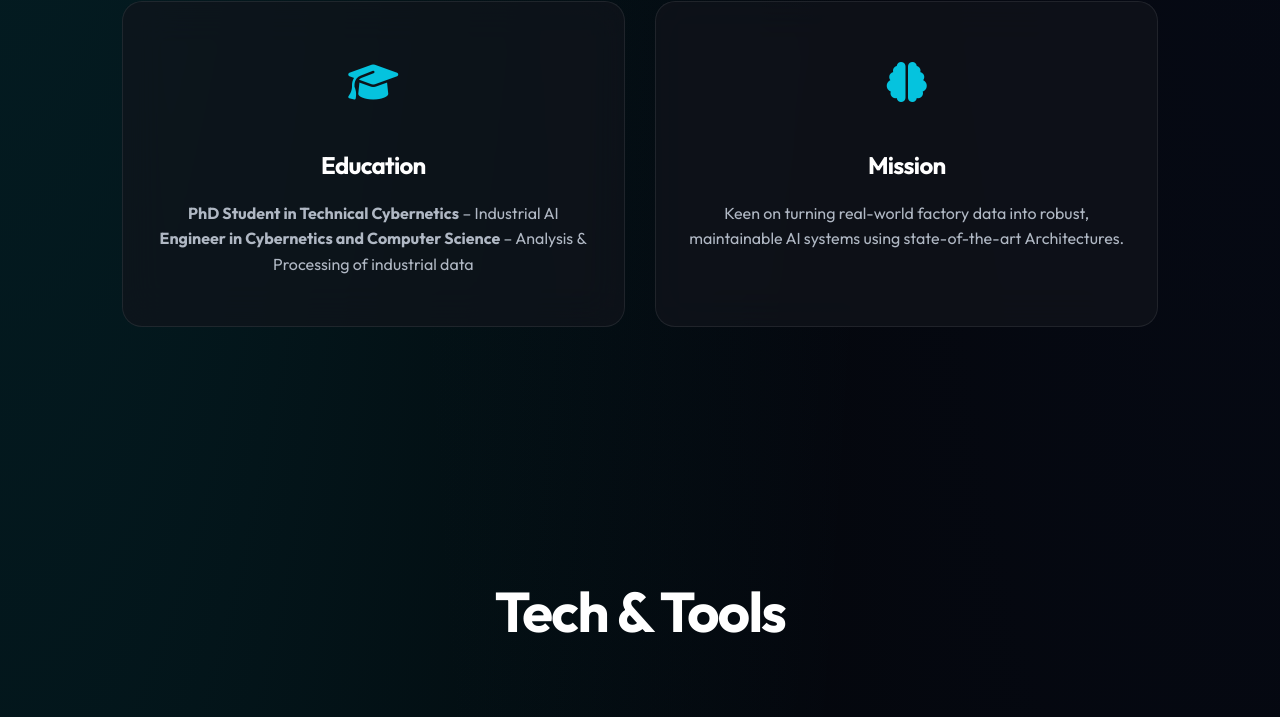
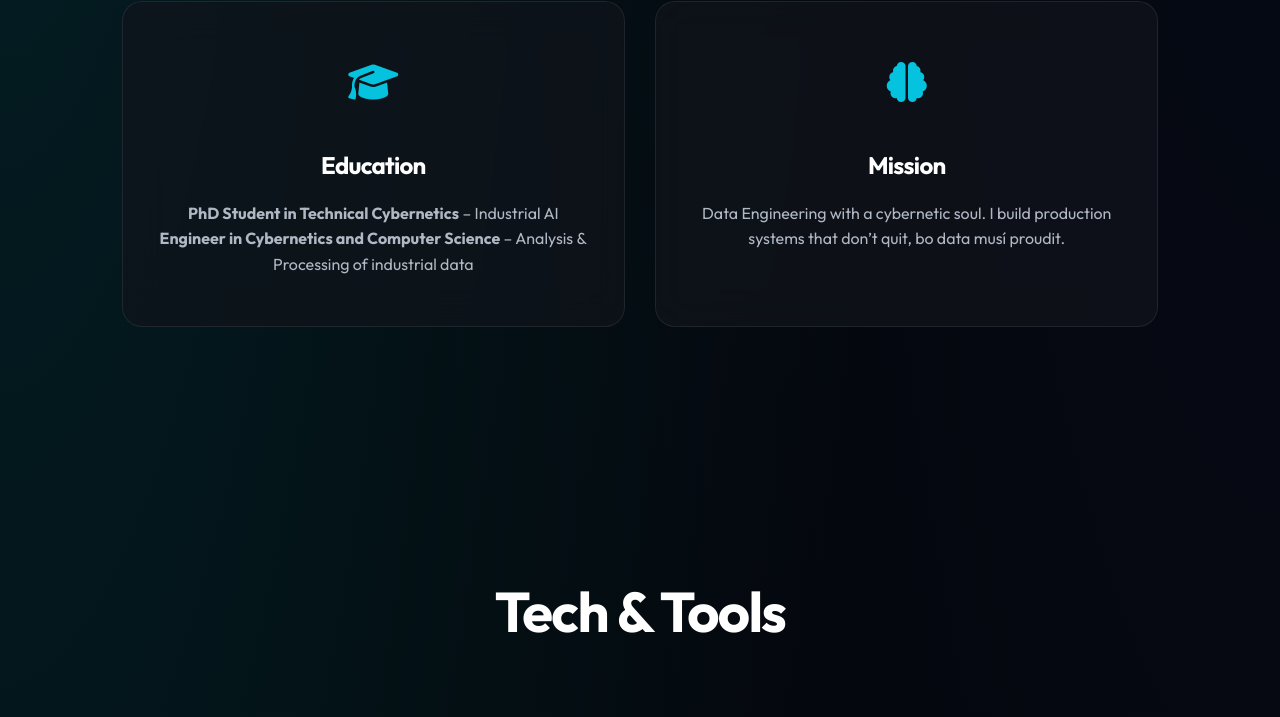
Before and after one commit to borispustejovsky/borispustejovsky, a plain HTML site: page index.html in a window 1280 px wide. Shown: the part 1218-1935 px from the top of the page. Drawn offline with Linux system fonts and the light colour scheme; animation ran at ten frames a second.

Commit message:
Update index.html

```diff
--- a/index.html
+++ b/index.html
@@ -78,8 +78,7 @@
                     <div class="about-card glass">
                         <div class="card-icon"><i class="fas fa-brain"></i></div>
                         <h3>Mission</h3>
-                        <p>Keen on turning real-world factory data into robust, maintainable AI systems using
-                            state-of-the-art Architectures.</p>
+                        <p>Data Engineering with a cybernetic soul. I build production systems that don’t quit, bo data musí proudit.</p>
                     </div>
                 </div>
             </div>
```
